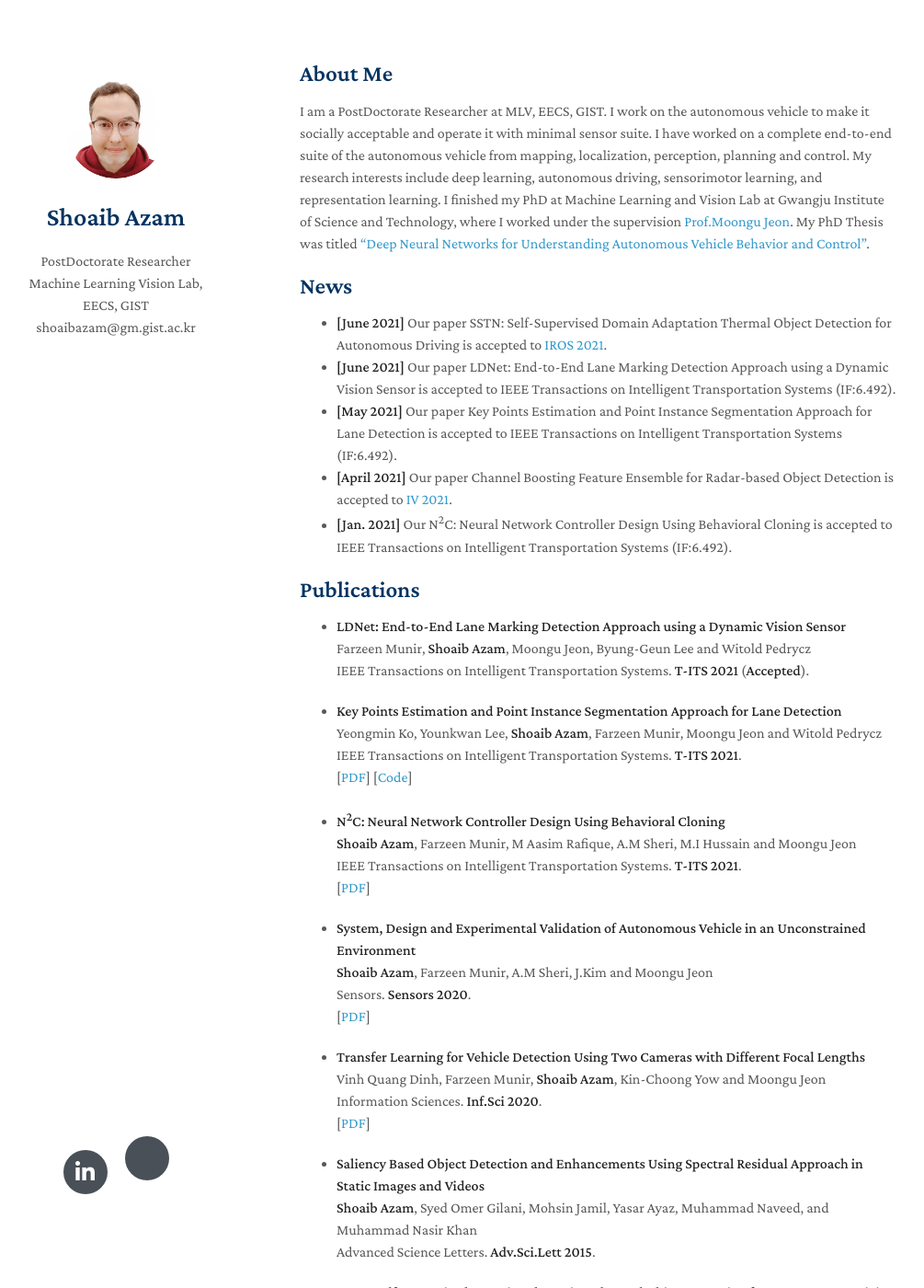
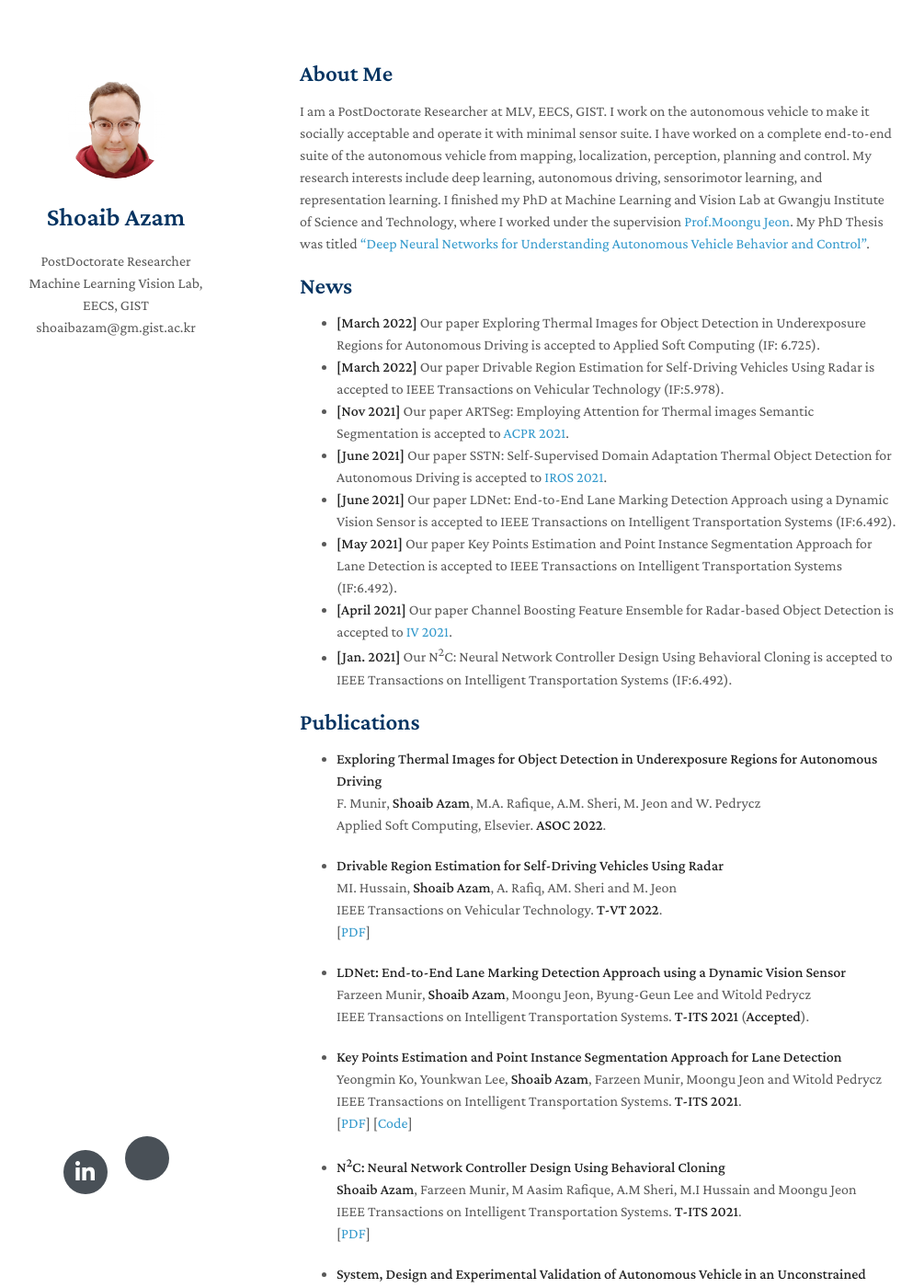
Before and after one commit to azamshoaib/azamshoaib.github.io, a Jekyll site: the page built from index.md, in a window 1280 px wide and 1400 px high. Shown: the whole window at 92% size, without its empty margins (144-1149 px from the left). Built offline with Jekyll 4.4.1, drawn with Linux system fonts in a browser that asks for light colours; nearby versions of some CDN libraries; a style sheet for code colours, icons or effects is not loaded; some of the changed text lies outside the part shown.

Commit message:
added conf and journal paper and updated news

```diff
--- a/index.md
+++ b/index.md
@@ -12,6 +12,9 @@
 - **Machine Learning:** meta-learning, incremental learning, transfer learning -->
 
 ## News
+- **[March 2022]** Our paper Exploring Thermal Images for Object Detection in Underexposure Regions for Autonomous Driving is accepted to Applied Soft Computing (IF: 6.725).
+- **[March 2022]** Our paper Drivable Region Estimation for Self-Driving Vehicles Using Radar is accepted to IEEE Transactions on Vehicular Technology (IF:5.978).
+- **[Nov 2021]** Our paper ARTSeg: Employing Attention for Thermal images Semantic Segmentation is accepted to [ACPR 2021](http://brain.korea.ac.kr/acpr/).
 - **[June 2021]** Our paper SSTN: Self-Supervised Domain Adaptation Thermal Object Detection for Autonomous Driving is accepted to [IROS 2021](https://www.iros2021.org/).
 - **[June 2021]** Our paper LDNet: End-to-End Lane Marking Detection Approach using a Dynamic Vision Sensor is accepted to IEEE Transactions on Intelligent Transportation Systems (IF:6.492).
 - **[May 2021]** Our paper Key Points Estimation and Point Instance Segmentation Approach for Lane Detection is accepted to IEEE Transactions on Intelligent Transportation Systems (IF:6.492).
@@ -19,6 +22,21 @@
 - **[Jan. 2021]** Our N<sup>2</sup>C: Neural Network Controller Design Using Behavioral Cloning is accepted to IEEE Transactions on Intelligent Transportation Systems (IF:6.492).
 
 ## Publications
+
+- **Exploring Thermal Images for Object Detection in Underexposure Regions for Autonomous Driving**
+  <br>
+  F. Munir, **Shoaib Azam**, M.A. Rafique, A.M. Sheri, M. Jeon and W. Pedrycz
+  <br>
+  Applied Soft Computing, Elsevier. **ASOC 2022**.
+  <br>
+
+- **Drivable Region Estimation for Self-Driving Vehicles Using Radar**
+  <br>
+  MI. Hussain, **Shoaib Azam**, A. Rafiq, AM. Sheri and M. Jeon
+  <br>
+  IEEE Transactions on Vehicular Technology. **T-VT 2022**.
+  <br>
+  [[PDF](https://ieeexplore.ieee.org/stamp/stamp.jsp?tp=&arnumber=9740418)]
 
 - **LDNet: End-to-End Lane Marking Detection Approach using a Dynamic Vision Sensor**
   <br>
@@ -66,6 +84,13 @@
   **Shoaib Azam**, Syed Omer Gilani, Mohsin Jamil, Yasar Ayaz, Muhammad Naveed, and Muhammad Nasir Khan
   <br>
   Advanced Science Letters. **Adv.Sci.Lett 2015**.
+  <br>
+
+- **ARTSeg: Employing Attention for Thermal images Semantic Segmentation**
+  <br>
+  Farzeen Munir, **Shoaib Azam**, Unse Fatima, and Moongu Jeon
+  <br>
+  Asian Conference on Pattern Recognition (ACPR). **ACPR 2021**.
   <br>
 
 
```
